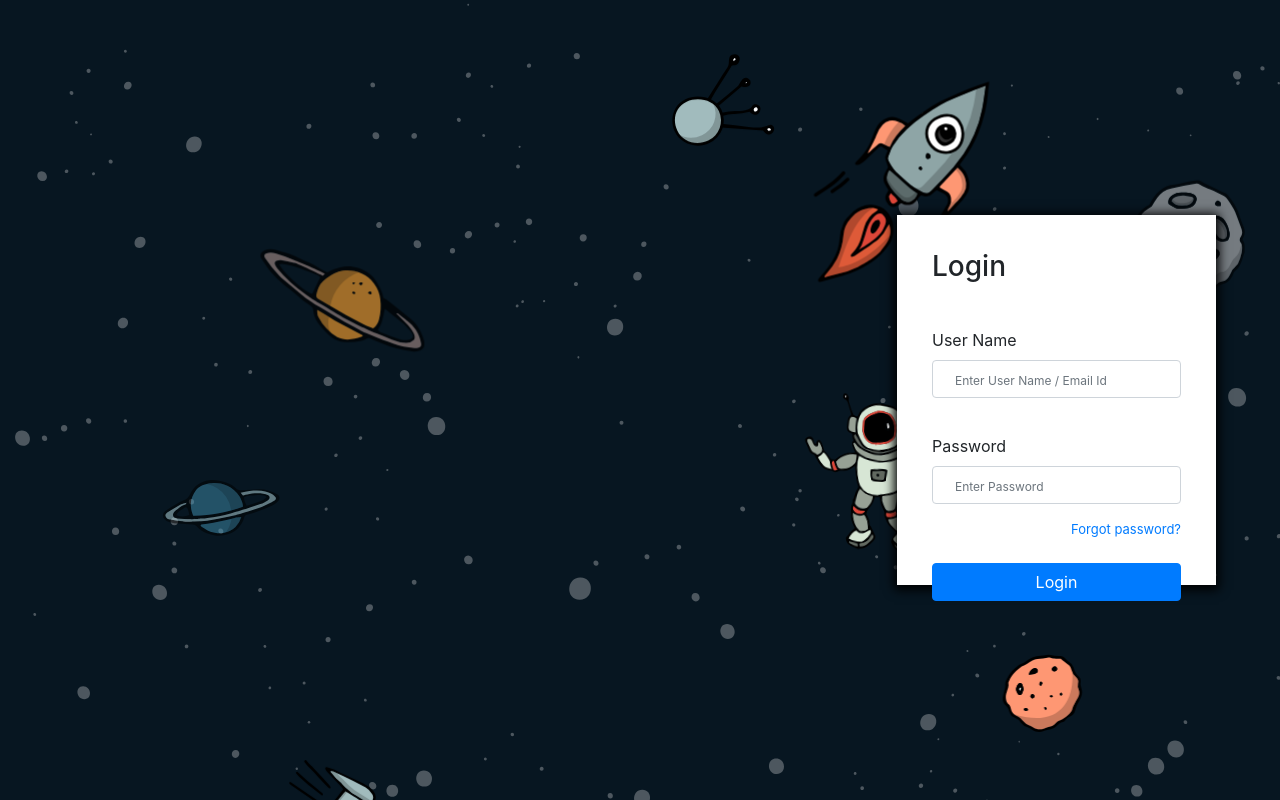
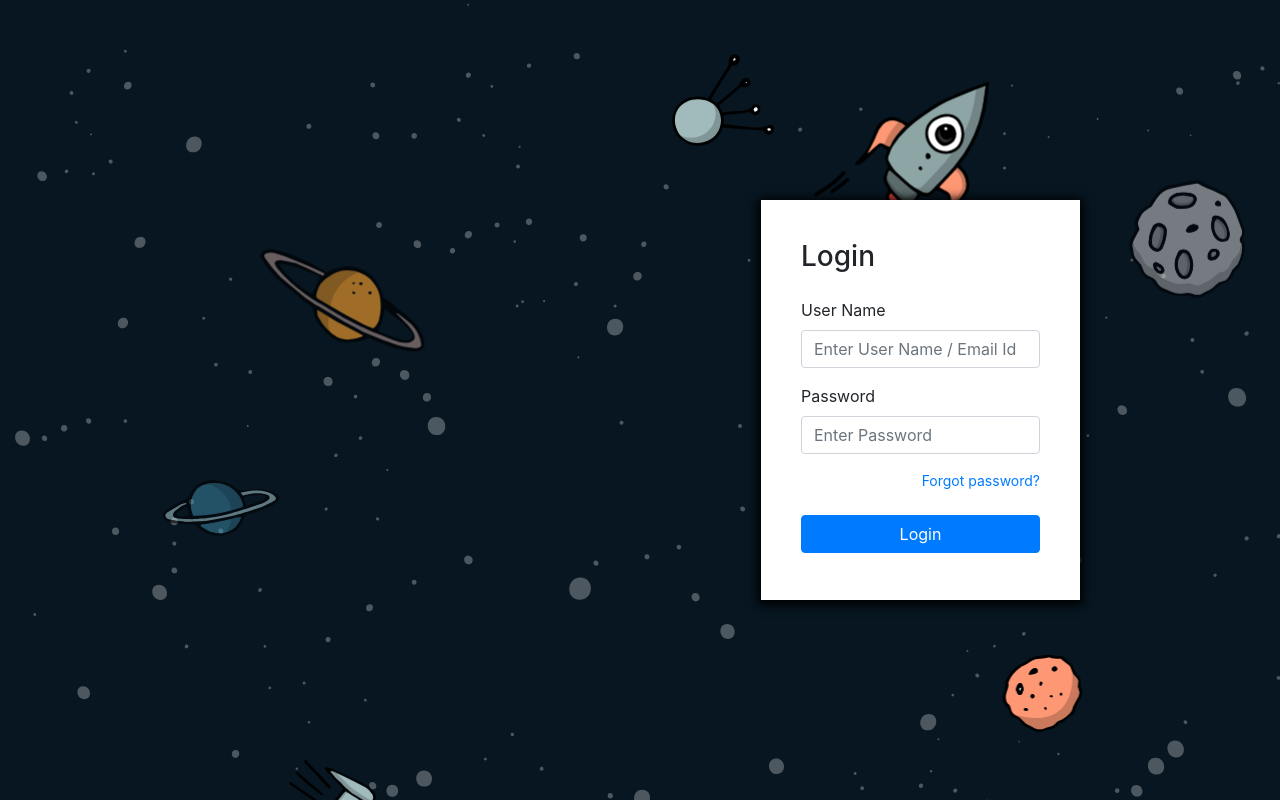
Before and after one commit to lakshmikanthkumar/loginpage.github.io, a plain HTML site: page index.html in a window 1280 px wide. Drawn offline with nearby package versions, Linux system fonts and the light colour scheme.

Commit message:
Update index.html

```diff
--- a/index.html
+++ b/index.html
@@ -340,26 +340,18 @@
             }
             .login_page{
                 width:319px;
-        height:370px;
+                height:400px;
                 background-color:#fff;
-        padding:35px;
+                padding:40px;
                 position: absolute;
                 top:50%;
-        right:5%;
+                right:200px;
                 transform:translate(0%, -50%);
                 box-shadow: 0px 2px 10px 3px #000;
             }
             .forgot{
                 text-align:right;
-        font-size:13px;
-        margin-top:10px;
-    }
-    .login_page input::placeholder{
-        font-size:12px;
-        padding-left:10px;
-    }
-    .login_page label{
-        margin-top:20px;
+                font-size:14px;
             }
     </style>
     <link rel="stylesheet" href="https://maxcdn.bootstrapcdn.com/bootstrap/4.0.0/css/bootstrap.min.css">
```
Lines whose indentation alone changed are shown as unchanged.
